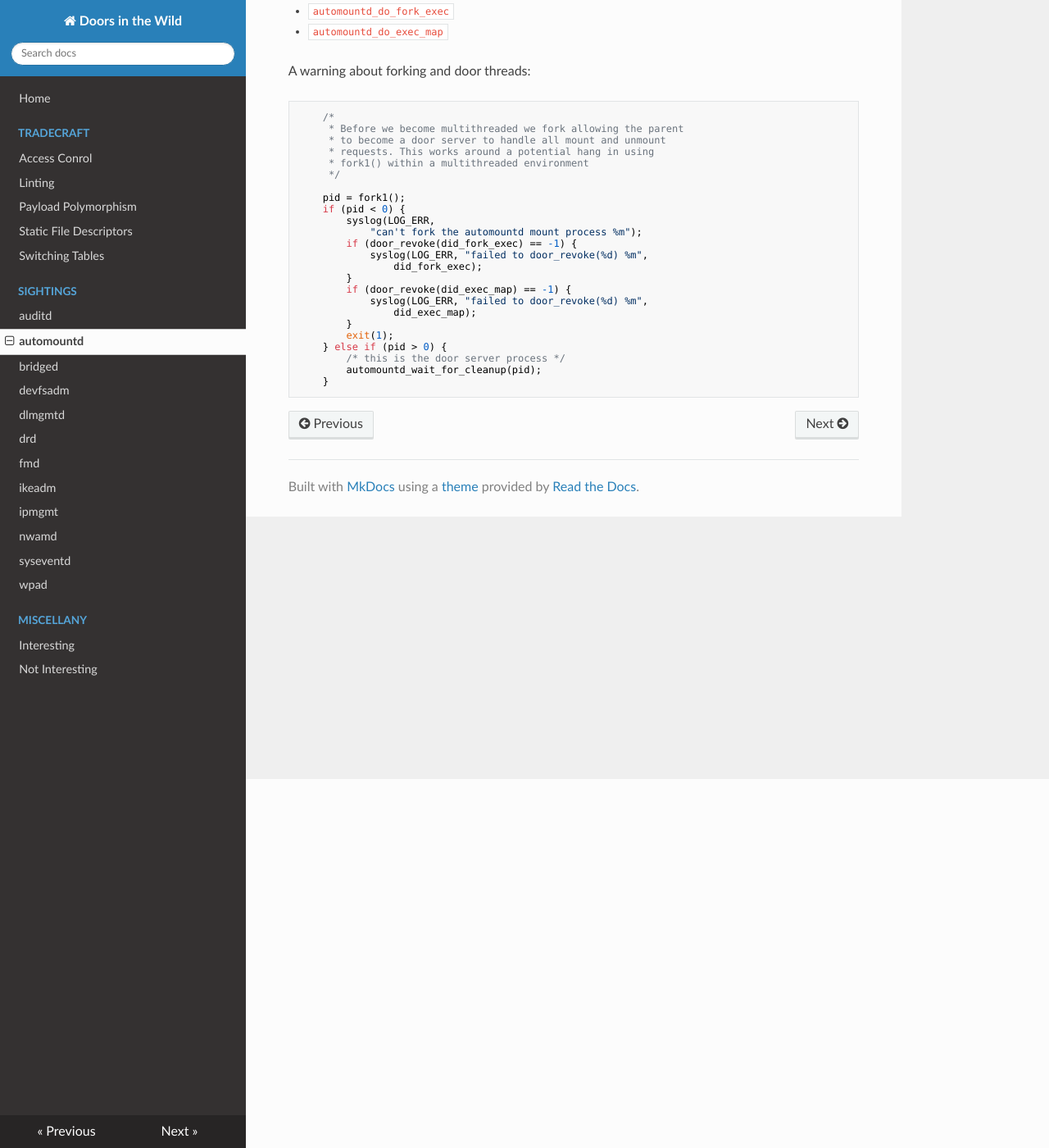
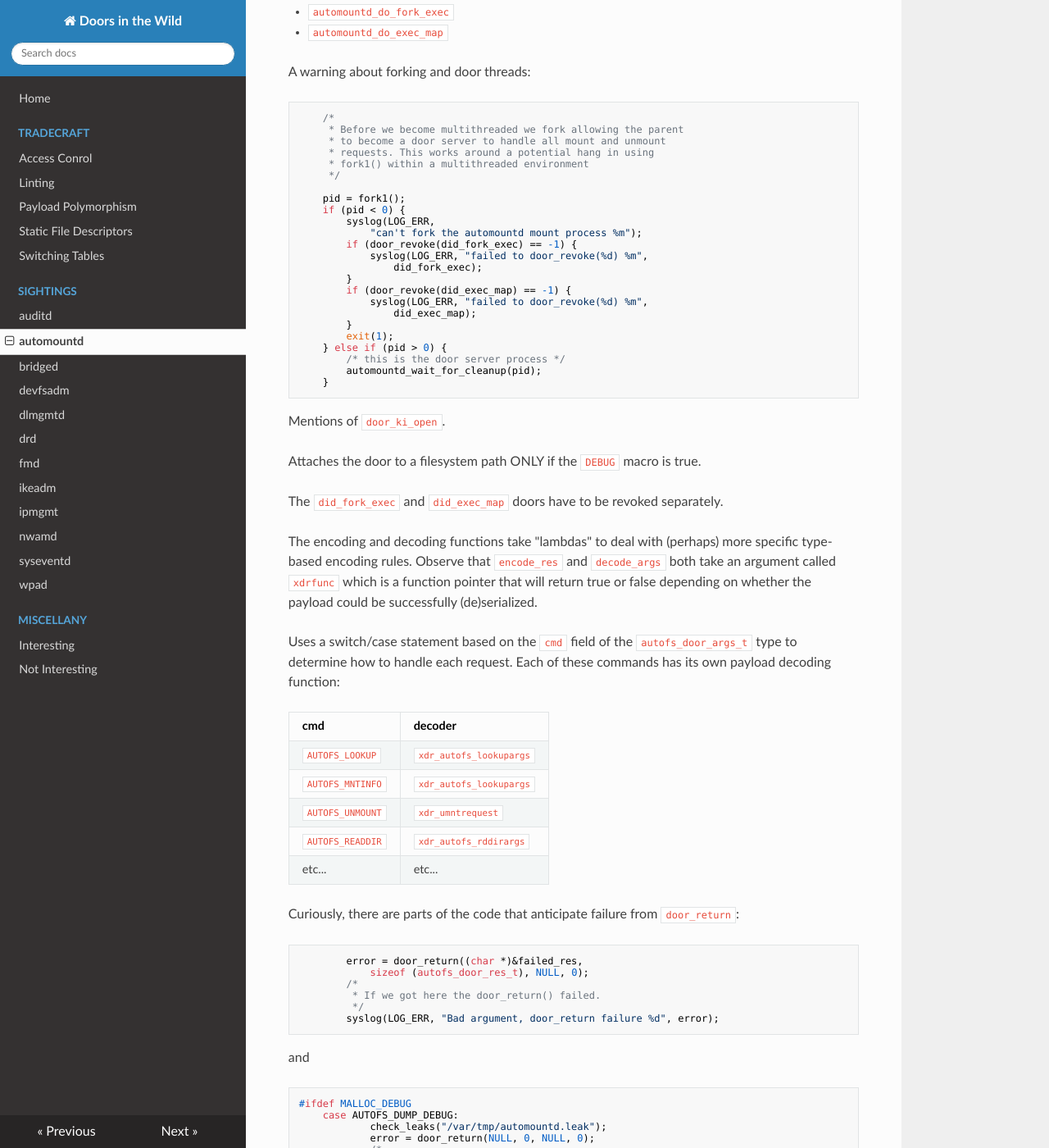
Before and after one commit to robertdfrench/doors-in-the-wild, an MkDocs documentation site: the page built from docs/automountd.md, in a window 1280 px wide and 1400 px high, scrolled down 450 px. Shown: the whole window at 82% size. Built offline with MkDocs 1.6.1, drawn with Linux system fonts in a browser that asks for light colours; nearby versions of some CDN libraries; some of the changed text lies outside the part shown.

Commit message:
Finish the first automount file

````diff
--- a/docs/automountd.md
+++ b/docs/automountd.md
@@ -43,3 +43,70 @@ A warning about forking and door threads:
 		automountd_wait_for_cleanup(pid);
 	}
 ```
+
+Mentions of `door_ki_open`.
+
+Attaches the door to a filesystem path ONLY if the `DEBUG` macro is true.
+
+The `did_fork_exec` and `did_exec_map` doors have to be revoked separately.
+
+The encoding and decoding functions take "lambdas" to deal with (perhaps) more
+specific type-based encoding rules. Observe that `encode_res` and `decode_args`
+both take an argument called `xdrfunc` which is a function pointer that will
+return true or false depending on whether the payload could be successfully
+(de)serialized.
+
+Uses a switch/case statement based on the `cmd` field of the
+`autofs_door_args_t` type to determine how to handle each request. Each of these
+commands has its own payload decoding function:
+
+| cmd | decoder |
+| --- | ------- |
+| `AUTOFS_LOOKUP` | `xdr_autofs_lookupargs` |
+| `AUTOFS_MNTINFO` | `xdr_autofs_lookupargs` |
+| `AUTOFS_UNMOUNT` | `xdr_umntrequest` |
+| `AUTOFS_READDIR` | `xdr_autofs_rddirargs` |
+| etc... | etc... |
+
+Curiously, there are parts of the code that anticipate failure from
+`door_return`:
+
+```c
+		error = door_return((char *)&failed_res,
+		    sizeof (autofs_door_res_t), NULL, 0);
+		/*
+		 * If we got here the door_return() failed.
+		 */
+		syslog(LOG_ERR, "Bad argument, door_return failure %d", error);
+```
+
+and
+
+```c
+#ifdef MALLOC_DEBUG
+	case AUTOFS_DUMP_DEBUG:
+			check_leaks("/var/tmp/automountd.leak");
+			error = door_return(NULL, 0, NULL, 0);
+			/*
+			 * If we got here, door_return() failed
+			 */
+			syslog(LOG_ERR, "dump debug door_return failure %d",
+			    error);
+			return;
+#endif
+```
+
+and
+
+```c
+	srsz = res_size;
+
+	errno = 0;
+	error = door_return(res, res_size, NULL, 0);
+
+	if (errno == E2BIG) {
+		/*
+		 * Failed due to encoded results being bigger than the
+		 * kernel expected bufsize.
+         */
+```
````
Also changed, not shown: other parts of docs/automountd.md (+1 -1 lines).
